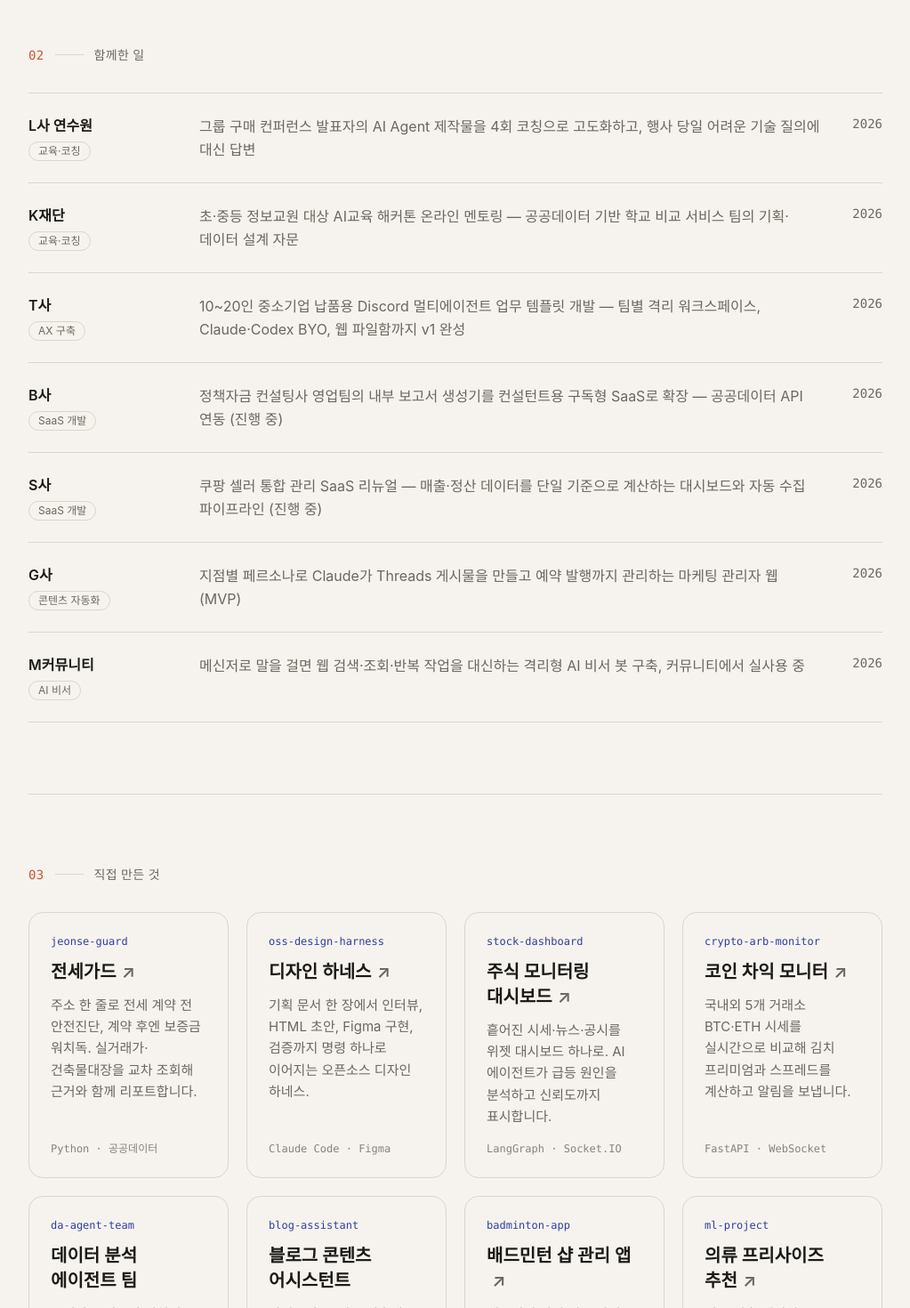
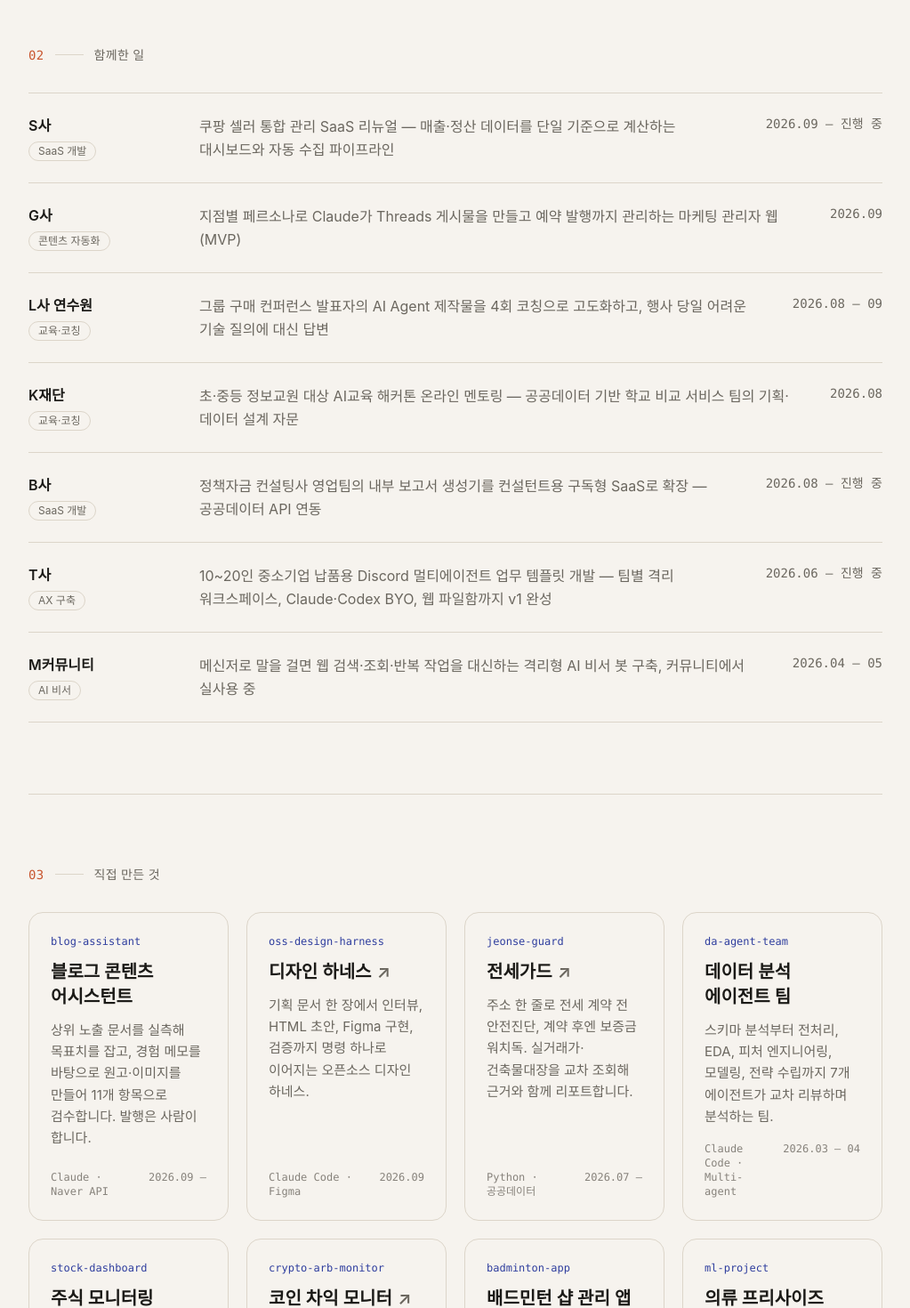
Before and after one commit to pakko-lab/weavelab-web, a Next.js app: page / in a window 1280 px wide. Shown: the part 1280-2750 px from the top of the page at 89% size, without its empty margins (128-1151 px from the left). Built offline with nearby package versions, Linux system fonts and the light colour scheme; a web font is replaced by a local one.

Commit message:
작업 기간 표기·최신순 정렬, 커뮤니티 인원 1,300명+로 갱신
Co-Authored-By: Claude Opus 5.5 <noreply@anthropic.com>

```diff
--- a/app/page.tsx
+++ b/app/page.tsx
@@ -19,66 +19,83 @@ const services = [
 
 const works = [
   {
+    client: "S사",
+    kind: "SaaS 개발",
+    body: "쿠팡 셀러 통합 관리 SaaS 리뉴얼 — 매출·정산 데이터를 단일 기준으로 계산하는 대시보드와 자동 수집 파이프라인",
+    period: "2026.09 – 진행 중",
+  },
+  {
+    client: "G사",
+    kind: "콘텐츠 자동화",
+    body: "지점별 페르소나로 Claude가 Threads 게시물을 만들고 예약 발행까지 관리하는 마케팅 관리자 웹 (MVP)",
+    period: "2026.09",
+  },
+  {
     client: "L사 연수원",
     kind: "교육·코칭",
     body: "그룹 구매 컨퍼런스 발표자의 AI Agent 제작물을 4회 코칭으로 고도화하고, 행사 당일 어려운 기술 질의에 대신 답변",
-    year: "2026",
+    period: "2026.08 – 09",
   },
   {
     client: "K재단",
     kind: "교육·코칭",
     body: "초·중등 정보교원 대상 AI교육 해커톤 온라인 멘토링 — 공공데이터 기반 학교 비교 서비스 팀의 기획·데이터 설계 자문",
-    year: "2026",
+    period: "2026.08",
+  },
+  {
+    client: "B사",
+    kind: "SaaS 개발",
+    body: "정책자금 컨설팅사 영업팀의 내부 보고서 생성기를 컨설턴트용 구독형 SaaS로 확장 — 공공데이터 API 연동",
+    period: "2026.08 – 진행 중",
   },
   {
     client: "T사",
     kind: "AX 구축",
     body: "10~20인 중소기업 납품용 Discord 멀티에이전트 업무 템플릿 개발 — 팀별 격리 워크스페이스, Claude·Codex BYO, 웹 파일함까지 v1 완성",
-    year: "2026",
-  },
-  {
-    client: "B사",
-    kind: "SaaS 개발",
-    body: "정책자금 컨설팅사 영업팀의 내부 보고서 생성기를 컨설턴트용 구독형 SaaS로 확장 — 공공데이터 API 연동 (진행 중)",
-    year: "2026",
-  },
-  {
-    client: "S사",
-    kind: "SaaS 개발",
-    body: "쿠팡 셀러 통합 관리 SaaS 리뉴얼 — 매출·정산 데이터를 단일 기준으로 계산하는 대시보드와 자동 수집 파이프라인 (진행 중)",
-    year: "2026",
-  },
-  {
-    client: "G사",
-    kind: "콘텐츠 자동화",
-    body: "지점별 페르소나로 Claude가 Threads 게시물을 만들고 예약 발행까지 관리하는 마케팅 관리자 웹 (MVP)",
-    year: "2026",
+    period: "2026.06 – 진행 중",
   },
   {
     client: "M커뮤니티",
     kind: "AI 비서",
     body: "메신저로 말을 걸면 웹 검색·조회·반복 작업을 대신하는 격리형 AI 비서 봇 구축, 커뮤니티에서 실사용 중",
-    year: "2026",
+    period: "2026.04 – 05",
   },
 ];
 
 const products = [
   {
+    name: "블로그 콘텐츠 어시스턴트",
+    period: "2026.09 –",
+    tag: "blog-assistant",
+    body: "상위 노출 문서를 실측해 목표치를 잡고, 경험 메모를 바탕으로 원고·이미지를 만들어 11개 항목으로 검수합니다. 발행은 사람이 합니다.",
+    stack: "Claude · Naver API",
+  },
+  {
+    name: "디자인 하네스",
+    period: "2026.09",
+    tag: "oss-design-harness",
+    body: "기획 문서 한 장에서 인터뷰, HTML 초안, Figma 구현, 검증까지 명령 하나로 이어지는 오픈소스 디자인 하네스.",
+    stack: "Claude Code · Figma",
+    href: "https://github.com/Pakkoc/oss-design-harness",
+  },
+  {
     name: "전세가드",
+    period: "2026.07 –",
     tag: "jeonse-guard",
     body: "주소 한 줄로 전세 계약 전 안전진단, 계약 후엔 보증금 워치독. 실거래가·건축물대장을 교차 조회해 근거와 함께 리포트합니다.",
     stack: "Python · 공공데이터",
     href: "https://github.com/pakko-lab/jeonse-guard",
   },
   {
-    name: "디자인 하네스",
-    tag: "oss-design-harness",
-    body: "기획 문서 한 장에서 인터뷰, HTML 초안, Figma 구현, 검증까지 명령 하나로 이어지는 오픈소스 디자인 하네스.",
-    stack: "Claude Code · Figma",
-    href: "https://github.com/Pakkoc/oss-design-harness",
+    name: "데이터 분석 에이전트 팀",
+    period: "2026.03 – 04",
+    tag: "da-agent-team",
+    body: "스키마 분석부터 전처리, EDA, 피처 엔지니어링, 모델링, 전략 수립까지 7개 에이전트가 교차 리뷰하며 분석하는 팀.",
+    stack: "Claude Code · Multi-agent",
   },
   {
     name: "주식 모니터링 대시보드",
+    period: "2026.03 – 04",
     tag: "stock-dashboard",
     body: "흩어진 시세·뉴스·공시를 위젯 대시보드 하나로. AI 에이전트가 급등 원인을 분석하고 신뢰도까지 표시합니다.",
     stack: "LangGraph · Socket.IO",
@@ -86,25 +103,15 @@ const products = [
   },
   {
     name: "코인 차익 모니터",
+    period: "2026.02 – 03",
     tag: "crypto-arb-monitor",
     body: "국내외 5개 거래소 BTC·ETH 시세를 실시간으로 비교해 김치 프리미엄과 스프레드를 계산하고 알림을 보냅니다.",
     stack: "FastAPI · WebSocket",
     href: "https://github.com/Pakkoc/crypto-arb-monitor",
   },
   {
-    name: "데이터 분석 에이전트 팀",
-    tag: "da-agent-team",
-    body: "스키마 분석부터 전처리, EDA, 피처 엔지니어링, 모델링, 전략 수립까지 7개 에이전트가 교차 리뷰하며 분석하는 팀.",
-    stack: "Claude Code · Multi-agent",
-  },
-  {
-    name: "블로그 콘텐츠 어시스턴트",
-    tag: "blog-assistant",
-    body: "상위 노출 문서를 실측해 목표치를 잡고, 경험 메모를 바탕으로 원고·이미지를 만들어 11개 항목으로 검수합니다. 발행은 사람이 합니다.",
-    stack: "Claude · Naver API",
-  },
-  {
     name: "배드민턴 샵 관리 앱",
+    period: "2026.02 – 03",
     tag: "badminton-app",
     body: "배드민턴 샵의 거트 작업 일정, 고객 등록, 매장 위치 공유를 한 곳에서 관리하는 모바일 앱.",
     stack: "Flutter",
@@ -112,6 +119,7 @@ const products = [
   },
   {
     name: "의류 프리사이즈 추천",
+    period: "2023.06",
     tag: "ml-project",
     body: "의류 실측 데이터로 프리사이즈를 분석하고 개인 체형에 맞는 사이즈를 추천하는 머신러닝 프로젝트.",
     stack: "Python · ML",
@@ -122,14 +130,17 @@ const products = [
 const activities = [
   {
     title: "마법사관학교 스터디 서버 운영",
-    body: "약 900명 규모 디스코드 공부 커뮤니티를 운영하며, 공부 시간·레벨·잔디 캘린더를 기록하는 학습 트래커 봇과 전용 앱을 직접 만들었습니다.",
+    period: "2025.06 – 현재",
+    body: "1,300명이 넘는 디스코드 공부 커뮤니티를 운영하며, 공부 시간·레벨·잔디 캘린더를 기록하는 학습 트래커 봇과 전용 앱을 직접 만들었습니다.",
   },
   {
     title: "UNDP Data Dive 해커톤",
+    period: "2025.07 – 08",
     body: "2025 UNDP 데이터 다이브 해커톤에서 그린워싱 탐지 ML 모델과 데이터 파이프라인(dlt·dbt)을 개발했습니다.",
   },
   {
     title: "RAG·오픈소스 스터디 운영",
+    period: "2025.12 – 2026.08",
     body: "『랭체인을 활용한 RAG 비법노트』 10주 실습 스터디와 pydantic-ai 오픈소스 스터디를 꾸려 운영했습니다.",
   },
 ];
@@ -213,7 +224,7 @@ export default function Home() {
             ["2", "기업·기관 코칭"],
             ["5", "AX·개발 협업"],
             ["8", "직접 만든 제품"],
-            ["900+", "운영 커뮤니티 인원"],
+            ["1,300+", "운영 커뮤니티 인원"],
           ].map(([n, label]) => (
             <div key={label} className="bg-paper px-6 py-5">
               <dt className="text-sm text-muted">{label}</dt>
@@ -249,7 +260,7 @@ export default function Home() {
                   </span>
                 </span>
                 <span className="leading-relaxed text-muted">{w.body}</span>
-                <span className="font-mono text-sm text-muted">{w.year}</span>
+                <span className="font-mono text-sm whitespace-nowrap text-muted">{w.period}</span>
               </li>
             ))}
           </ul>
@@ -268,7 +279,10 @@ export default function Home() {
                     {p.href && <span className="ml-1.5 text-muted transition group-hover:text-indigo">↗</span>}
                   </h2>
                   <p className="mt-3 text-[15px] leading-relaxed text-muted">{p.body}</p>
-                  <p className="mt-auto pt-4 font-mono text-xs text-muted/80">{p.stack}</p>
+                  <p className="mt-auto flex justify-between gap-3 pt-4 font-mono text-xs text-muted/80">
+                    <span>{p.stack}</span>
+                    <span className="whitespace-nowrap">{p.period}</span>
+                  </p>
                 </>
               );
               return p.href ? (
@@ -296,7 +310,8 @@ export default function Home() {
           <div className="grid gap-5 md:grid-cols-3">
             {activities.map((a) => (
               <article key={a.title} className="rounded-2xl border border-line bg-paper-2 p-7">
-                <h2 className="text-lg font-semibold">{a.title}</h2>
+                <p className="font-mono text-xs text-rust">{a.period}</p>
+                <h2 className="mt-2 text-lg font-semibold">{a.title}</h2>
                 <p className="mt-3 leading-relaxed text-muted">{a.body}</p>
               </article>
             ))}
```
